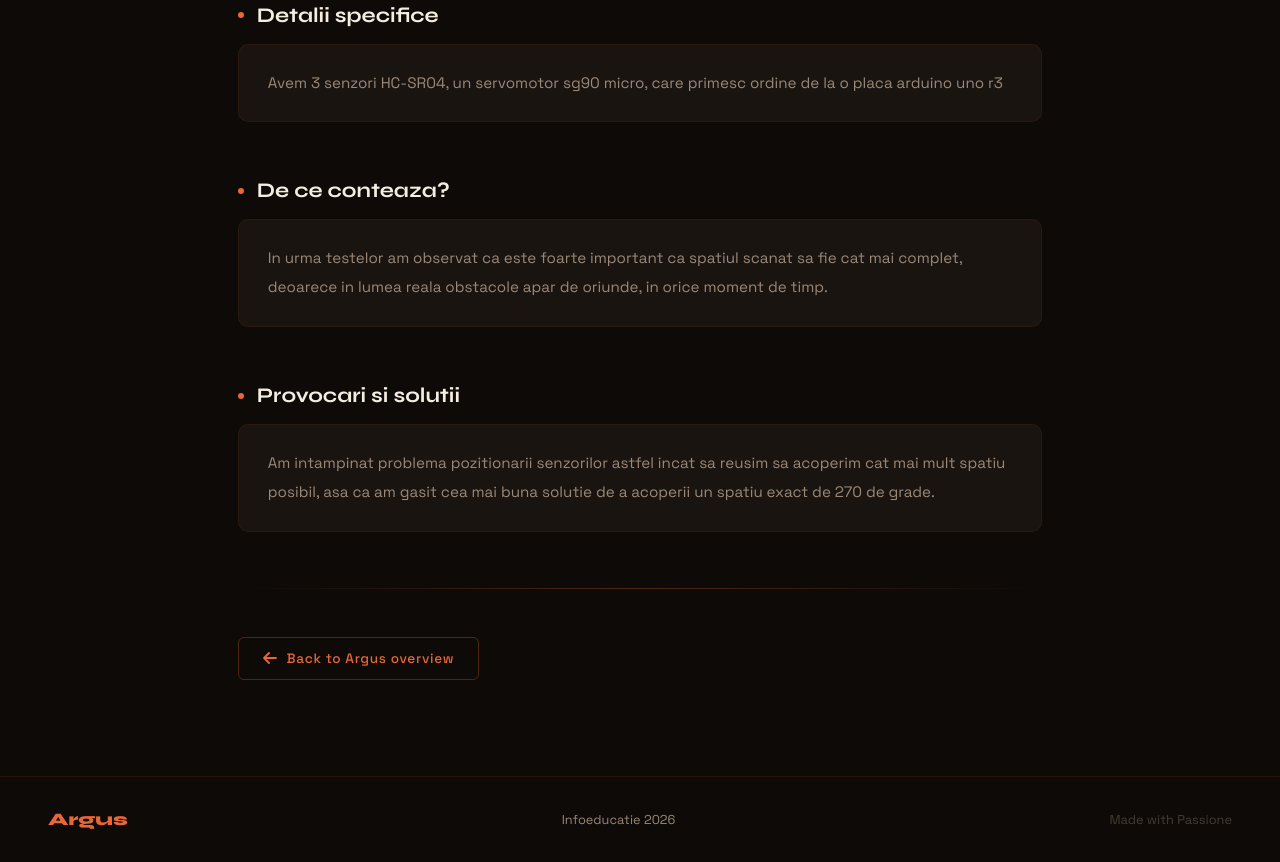
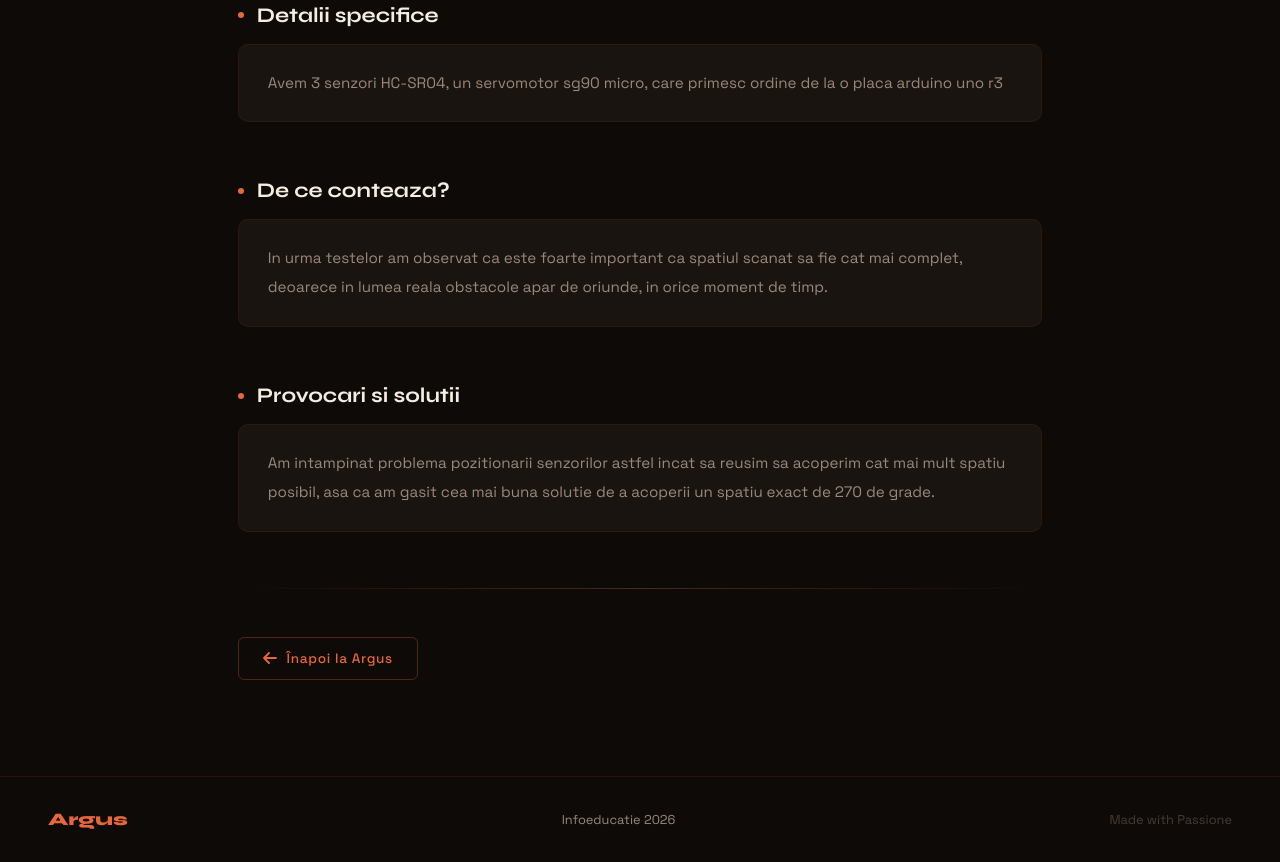
Before and after one commit to drgflr31/Proiect-infoeduc, a plain HTML site: page proiect/feature-detection.html in a window 1280 px wide. Shown: the part 880-1742 px from the top of the page. Drawn offline with Linux system fonts and the light colour scheme.

Commit message:
Update feature-detection.html

```diff
--- a/proiect/feature-detection.html
+++ b/proiect/feature-detection.html
@@ -149,7 +149,7 @@
   <div class="divider"></div>
   <a href="index.html" class="back-btn">
     <svg width="14" height="14" viewBox="0 0 14 14" fill="none"><path d="M13 7H1M6 2L1 7l5 5" stroke="currentColor" stroke-width="1.8" stroke-linecap="round" stroke-linejoin="round"/></svg>
-    Back to Argus overview
+    Înapoi la Argus
   </a>
 </div>
 
```
